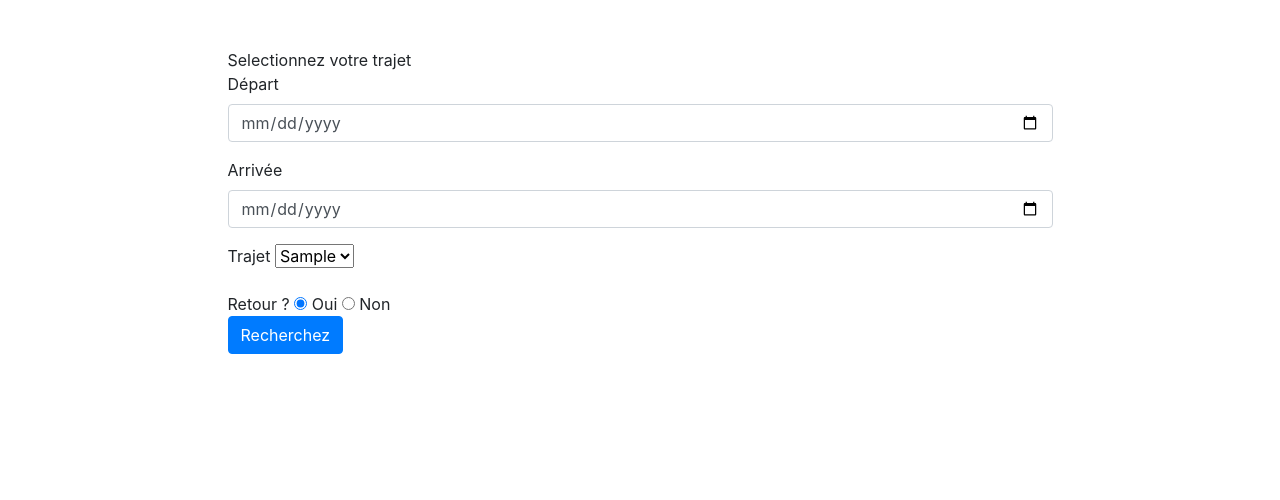
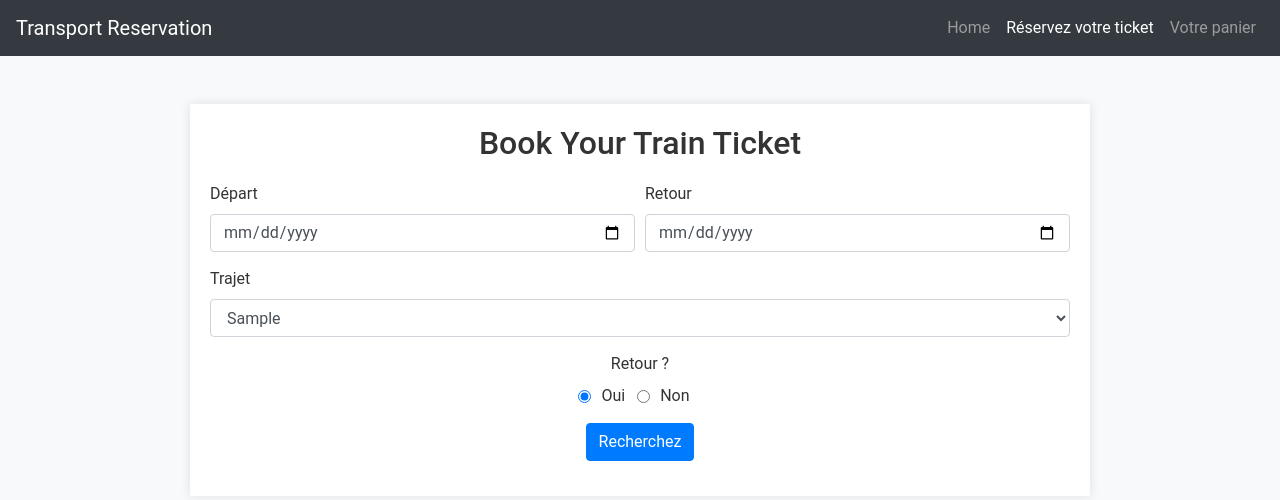
Before and after one commit to abdelrkb/projet_train, a Node server app: page /reservation in a window 1280 px wide. Shown: the top 500 px of the page. Run offline with Node 20, Linux system fonts and the light colour scheme; tables that the repository leaves empty hold one stand-in row (values such as "Sample post"); some libraries are stand-ins or nearby versions.

Commit message:
#front changes

```diff
--- a/app.js
+++ b/app.js
@@ -413,7 +413,7 @@ app.post('/users', async (req, res) => {
     res.render('product/panier', {produits: produits});
   });
   app.get('/vider_panier', (req, res) => {
-    // Clear the session array
+    // Clear the session array/
     req.session.panier = [];
     res.redirect('panier')
   });
--- /dev/null
+++ b/public/css/style.css
@@ -0,0 +1,71 @@
+/* public/css/style.css */
+body {
+    font-family: 'Roboto', sans-serif;
+    background: #f8f9fa;
+    color: #333;
+  }
+
+  h1 {
+    font-size: 2em;
+    margin-bottom: 20px;
+    text-align: center;
+  }
+
+  .container {
+    max-width: 900px;
+    margin: 0 auto;
+    padding: 20px;
+    background: #fff;
+    box-shadow: 0 0 10px rgba(0, 0, 0, 0.1);
+  }
+
+  .form-group {
+    margin-bottom: 15px;
+  }
+
+  .form-check-label {
+    margin-left: 5px;
+  }
+
+  #confirmer {
+    margin-top: 20px;
+  }
+
+
+ /* Custom styles for trip sections */
+.trip-section {
+    border-radius: 5px;
+    box-shadow: 0 2px 4px rgba(0, 0, 0, 0.1);
+    margin-bottom: 20px;
+  }
+
+  .trip-section h3 {
+    font-size: 1.5em;
+    margin-bottom: 15px;
+    text-align: center;
+  }
+
+  .trip-item {
+    display: flex;
+    justify-content: space-between;
+    align-items: center;
+    padding: 10px 0;
+    border-bottom: 1px solid rgba(255, 255, 255, 0.2);
+  }
+
+  .trip-item:last-child {
+    border-bottom: none;
+  }
+
+  .trip-item label {
+    margin: 0;
+  }
+
+  .trip-item input[type="radio"] {
+    margin-left: 10px;
+  }
+
+  /* Centering form elements */
+  .form-group.text-center {
+    text-align: center;
+  }
--- a/views/reservation.ejs
+++ b/views/reservation.ejs
@@ -3,97 +3,119 @@
 <head>
   <meta charset="UTF-8">
   <meta name="viewport" content="width=device-width, initial-scale=1.0">
-  <title>Room Booking Form</title>
+  <title>Booking Form</title>
   <!-- Bootstrap CSS -->
   <link href="https://maxcdn.bootstrapcdn.com/bootstrap/4.5.2/css/bootstrap.min.css" rel="stylesheet">
+  <link href="/css/style.css" rel="stylesheet">
 </head>
 <body>
+  <nav class="navbar navbar-expand-lg navbar-dark bg-dark">
+      <a class="navbar-brand" href="#">Transport Reservation</a>
+      <button class="navbar-toggler" type="button" data-toggle="collapse" data-target="#navbarNav" aria-controls="navbarNav" aria-expanded="false" aria-label="Toggle navigation">
+        <span class="navbar-toggler-icon"></span>
+      </button>
+      <div class="collapse navbar-collapse" id="navbarNav">
+        <ul class="navbar-nav ml-auto">
+          <li class="nav-item">
+            <a class="nav-link" href="/home">Home</a>
+          </li>
+          <li class="nav-item active">
+            <a class="nav-link" href="/reservation">Réservez votre ticket <span class="sr-only">(current)</span></a>
+          </li>
+          <li class="nav-item">
+            <a class="nav-link" href="/panier">Votre panier</a>
+          </li>
+        </ul>
+    </div>
+  </nav>
 
   <div class="container mt-5">
-  <div class="row justify-content-center">
-    <div class="col-md-9">Selectionnez votre trajet</h2>
-      <form  method="post">
-        <div class="form-group">
+    <h1>Book Your Train Ticket</h1>
+    <div class="row">
+      <form method="post" class="col-12">
+        <div class="form-row">
+          <div class="form-group col-md-6">
             <label for="depart">Départ</label>
-          <input type="date" class="form-control" id="depart"
+            <input type="date" class="form-control" id="depart" name="depart" required
             <% if (search) { %>
               value="<%=depart%>"
-        <% } %>
-
-          name="depart" required>
+            <% } %>>
+          </div>
+          <div class="form-group col-md-6">
+            <label for="arrivee">Retour</label>
+            <input type="date" class="form-control" id="arrivee" name="arrivee" required
+            <% if (search) { %>
+              value="<%=arrivee%>"
+            <% } %>>
+          </div>
         </div>
         <div class="form-group">
-          <label for="arrivee">Arrivée </label>
-          <input type="date" class="form-control" id="arrivee"
-          <% if (search) { %>
-            value="<%=arrivee%>"
-        <% } %>
-
-          name="arrivee" required>
-        </div>
-        <div class="form-group">
-          <label for="checkOutDate">Trajet </label>
-          <select name="trajet" id="trajet">
-            <% trajets.forEach (trajet =>{ %>
-             <option value="<%=trajet.trajet%>"><%=trajet.trajet%></option>
-            <%   } )  %>
-
+          <label for="trajet">Trajet</label>
+          <select name="trajet" id="trajet" class="form-control">
+            <% trajets.forEach(trajet => { %>
+              <option value="<%= trajet.trajet %>"><%= trajet.trajet %></option>
+            <% }) %>
           </select>
         </div>
+        <div class="form-group text-center">
+          <label>Retour ?</label>
+          <div class="d-flex justify-content-center">
+            <div class="form-check form-check-inline">
+              <input class="form-check-input" type="radio" name="retour" id="retourOui" value="true" checked>
+              <label class="form-check-label" for="retourOui">Oui</label>
+            </div>
+            <div class="form-check form-check-inline">
+              <input class="form-check-input" type="radio" name="retour" id="retourNon" value="false">
+              <label class="form-check-label" for="retourNon">Non</label>
+            </div>
+          </div>
+        </div>
+        <div class="form-group text-center">
+          <button type="submit" formaction="/reservation/search" class="btn btn-primary">Recherchez</button>
+          <button type="submit" formaction="/options" id="confirmer" class="btn btn-primary" style="display: none;">Confirmez votre trajet(Date/heure)</button>
+          <br>
+        </div>
+      </form>
+    </div>
 
-     Retour ?
-     <input type="radio" name="retour" checked value="true"> Oui
-     <input type="radio"  name="retour" value="false"> Non
-        <br>
-
-        <button type="submit" formaction="/reservation/search" class="btn btn-primary">Recherchez</button>
-
-
-        <button type="submit" formaction="/options" id="confirmer" class="btn btn-primary" style="display: none;" >Confirmez votre trajet(Date/heure)</button>
-
-
-
-        <% if(search) { %>
-
+    <% if (search) { %>
       <div class="container mt-5">
         <div class="row">
           <div class="col-md-6">
-              <div class="bg-primary text-white p-3">
+            <div class="trip-section bg-primary text-white p-3">
               <h3>Trajets aller</h3>
-                <ul>
+              <ul class="list-unstyled">
                 <% trajets.forEach (trajet =>{
                   const departs = trajet.depart
                   departs.forEach(depart => {
                     const departpar = JSON.parse(depart)
                 %>
-                    <li>
+                <li class="trip-item">
                   <label> Temps : <%=departpar.temps%></label>
                   <input type="radio" onchange="test()" id="prixdepart" value="<%=departpar.temps%> <%=departpar.prix%>" name ="prixdepart">
                   <label> Prix : <%=departpar.prix%></label>
                 </li>
-                    <%})
-                  })
-                %>
+                <% })
+                }) %>
               </ul>
             </div>
           </div>
-            <% if(retour=="true") { %>
-            <div id ="retour" class="col-md-5">
-              <div class="bg-secondary text-white p-3">
-
-                <h3>Trajets retours</h3><ul>
+          <% if (retour == "true") { %>
+          <div id="retour" class="col-md-6">
+            <div class="trip-section bg-secondary text-white p-3">
+              <h3>Trajets retours</h3>
+              <ul class="list-unstyled">
                 <% trajets.forEach (trajet =>{
                   const arrivees = trajet.arrivee
                   arrivees.forEach(arrivee => {
                     const arriveepar = JSON.parse(arrivee)
                 %>
-                      <li>
+                <li class="trip-item">
                   <label> Temps : <%=arriveepar.temps%></label>
                   <input type="radio" id="prixretour" value="<%=arriveepar.temps%> <%=arriveepar.prix%>" name ="prixretour"\>
-
                   <label> Prix : <%=arriveepar.prix%></label>
                 </li>
-                      <%})
+                <% })
                   })
                   %>
               </ul>
@@ -102,19 +124,14 @@
           <% } %>
         </div>
       </div>
-    </div>
-  </div>
+    <% } %>
 
-  <% }%>
 
   <script>
-
-function test(){
-  const confirmerBtn = document.getElementById("confirmer")
-confirmerBtn.style.display = "inline"
+    function test() {
+      const confirmerBtn = document.getElementById("confirmer");
+      confirmerBtn.style.display = "inline";
     }
-
-
   </script>
 
   <!-- Bootstrap JS -->
```
Also changed, not shown: views/home.ejs (+29 -27 lines), views/panier.ejs (+22 -2 lines). Lines whose indentation alone changed are shown as unchanged.
